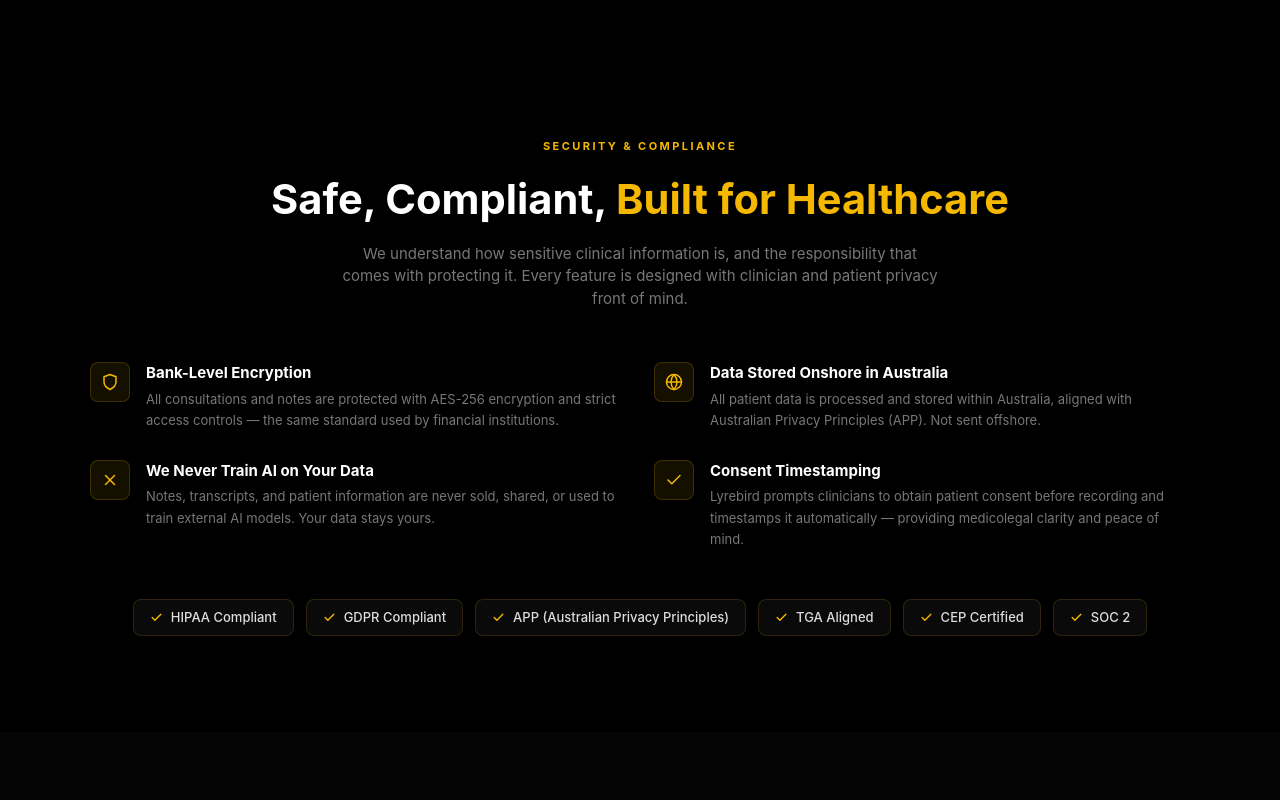
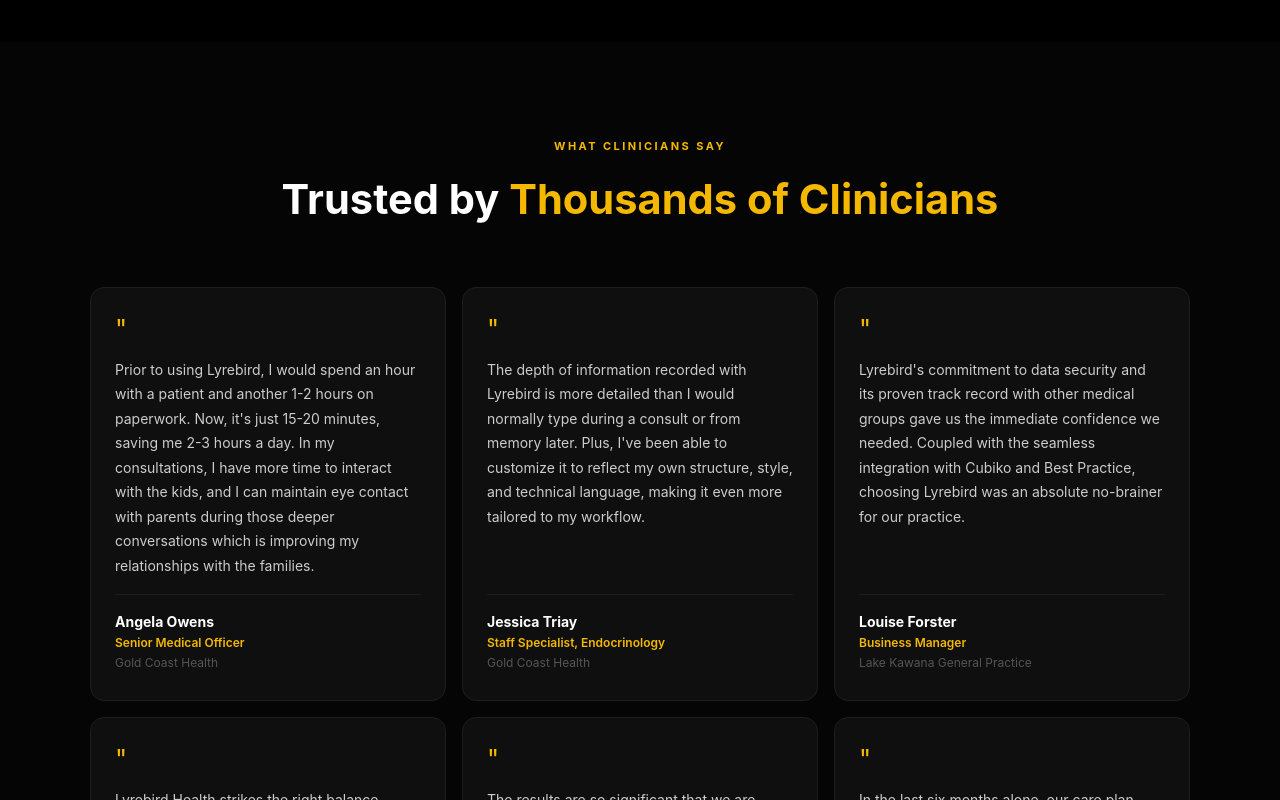
Before and after one commit to Shahina858/Techbeeai, a React (Create React App) app: page /lyrebird in a window 1280 px wide. Shown: the part 5700-6500 px from the top of the page. Built offline with nearby package versions, Linux system fonts and the light colour scheme; the HTML template or start-up script is replaced by a standard one.

Commit message:
last changes

```diff
--- a/src/pages/LyreBird.jsx
+++ b/src/pages/LyreBird.jsx
@@ -343,22 +343,52 @@
       </section>
 
       {/* ── TESTIMONIALS ──────────────────────────────────────────────── */}
-      {/* <section className="py-[96px] px-6" style={{ background: "#050505" }}>
+      <section className="py-[96px] px-6" style={{ background: "#050505" }}>
   <div style={{ maxWidth: 1100, margin: "0 auto" }}>
     <PLabel>WHAT CLINICIANS SAY</PLabel>
     <h2 style={{ textAlign: "center", fontSize: "clamp(1.8rem, 3.5vw, 2.6rem)", fontWeight: 700, color: "#ffffff", marginBottom: 56 }}>
       Trusted by <span style={{ color: "#f5b800" }}>Thousands of Clinicians</span>
     </h2>
    <div style={{ display: "grid", gridTemplateColumns: "repeat(3, 1fr)", gap: 16 }}>
-            <TestimonialCard quote="It has shortened my note taking time by about 90%. In actual numbers, this translates to 40–60 minutes of time gained per 10-hour shift." name="Dr Dhruv Mori" role="Clinical Lead" org="Bendigo Hospital ED" />
-            <TestimonialCard quote="The depth of information recorded with Lyrebird is more detailed than I would normally type during a consult or from memory later. Plus, I've been able to customise it to reflect my own structure, style, and technical language." name="Jessica Triay" role="Staff Specialist, Endocrinology" org="Gold Coast Health" />
-            <TestimonialCard quote="Prior to using Lyrebird, I would spend an hour with a patient and another 1–2 hours on paperwork. Now it's just 15–20 minutes, saving me 2–3 hours a day. I can maintain eye contact with parents during deeper conversations." name="Angela Owens" role="Senior Medical Officer" org="Gold Coast Health" />
-            <TestimonialCard quote="Lyrebird Health strikes the right balance between efficiency, security and patient-centred care. I highly recommend it to fellow practitioners." name="Dr Sean Stevens" role="Principal GP & Owner" org="Grove Medical" />
-            <TestimonialCard quote="The results are so significant that we are planning to roll this out to all 32 of our doctors ASAP. This isn't just an efficiency tool; it's a critical investment in our entire operation." name="Dene Creegan" role="General Manager" org="7 Springs Medical Practice" />
-            <TestimonialCard quote="In the last six months alone, our care plan process has become incredibly smoother. We have seen a significant increase in patient throughput, largely driven by Lyrebird's CDM and care plan processes." name="Louise Forster" role="Business Manager" org="Lake Kawana General Practice" />
+  <TestimonialCard
+    quote="Prior to using Lyrebird, I would spend an hour with a patient and another 1-2 hours on paperwork. Now, it's just 15-20 minutes, saving me 2-3 hours a day. In my consultations, I have more time to interact with the kids, and I can maintain eye contact with parents during those deeper conversations which is improving my relationships with the families."
+    name="Angela Owens"
+    role="Senior Medical Officer"
+    org="Gold Coast Health"
+  />
+  <TestimonialCard
+    quote="The depth of information recorded with Lyrebird is more detailed than I would normally type during a consult or from memory later. Plus, I've been able to customize it to reflect my own structure, style, and technical language, making it even more tailored to my workflow."
+    name="Jessica Triay"
+    role="Staff Specialist, Endocrinology"
+    org="Gold Coast Health"
+  />
+  <TestimonialCard
+    quote="Lyrebird's commitment to data security and its proven track record with other medical groups gave us the immediate confidence we needed. Coupled with the seamless integration with Cubiko and Best Practice, choosing Lyrebird was an absolute no-brainer for our practice."
+    name="Louise Forster"
+    role="Business Manager"
+    org="Lake Kawana General Practice"
+  />
+  <TestimonialCard
+    quote="Lyrebird Health strikes the right balance between efficiency, security and patient-centred care. I highly recommend it to fellow practitioners."
+    name="Dr Sean Stevens"
+    role="Principal GP & Owner"
+    org="Grove Medical"
+  />
+  <TestimonialCard
+    quote="The results are so significant that we are planning to roll this out to all 32 of our doctors ASAP. This isn't just an efficiency tool; it's a critical investment in our entire operation."
+    name="Dene Creegan"
+    role="General Manager"
+    org="7 Springs Medical Practice"
+  />
+  <TestimonialCard
+    quote="In the last six months alone, our care plan process has become incredibly smoother. We have seen a significant increase in patient throughput, largely driven by leveraging the solution for Lyrebird's chronic disease management (CDM) and care plan processes (965 and 967)."
+    name="Louise Forster"
+    role="Business Manager"
+    org="Lake Kawana General Practice"
+  />
 </div>
   </div>
-      </section> */}
+</section>
 
       {/* ── SECURITY & COMPLIANCE ─────────────────────────────────────── */}
       <section className="py-[96px] px-6" style={{ background: "#000" }}>
```
Lines whose indentation alone changed are shown as unchanged.
